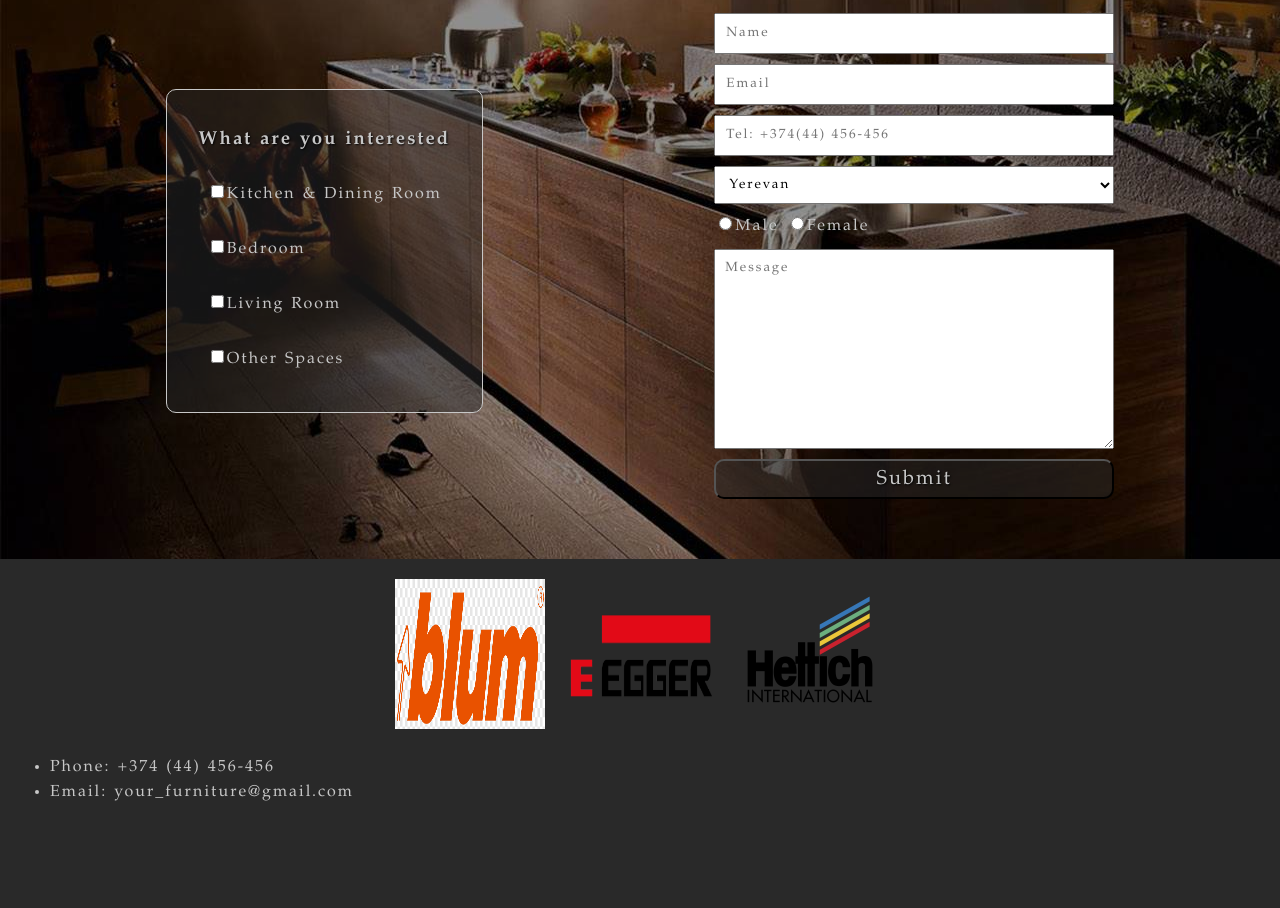
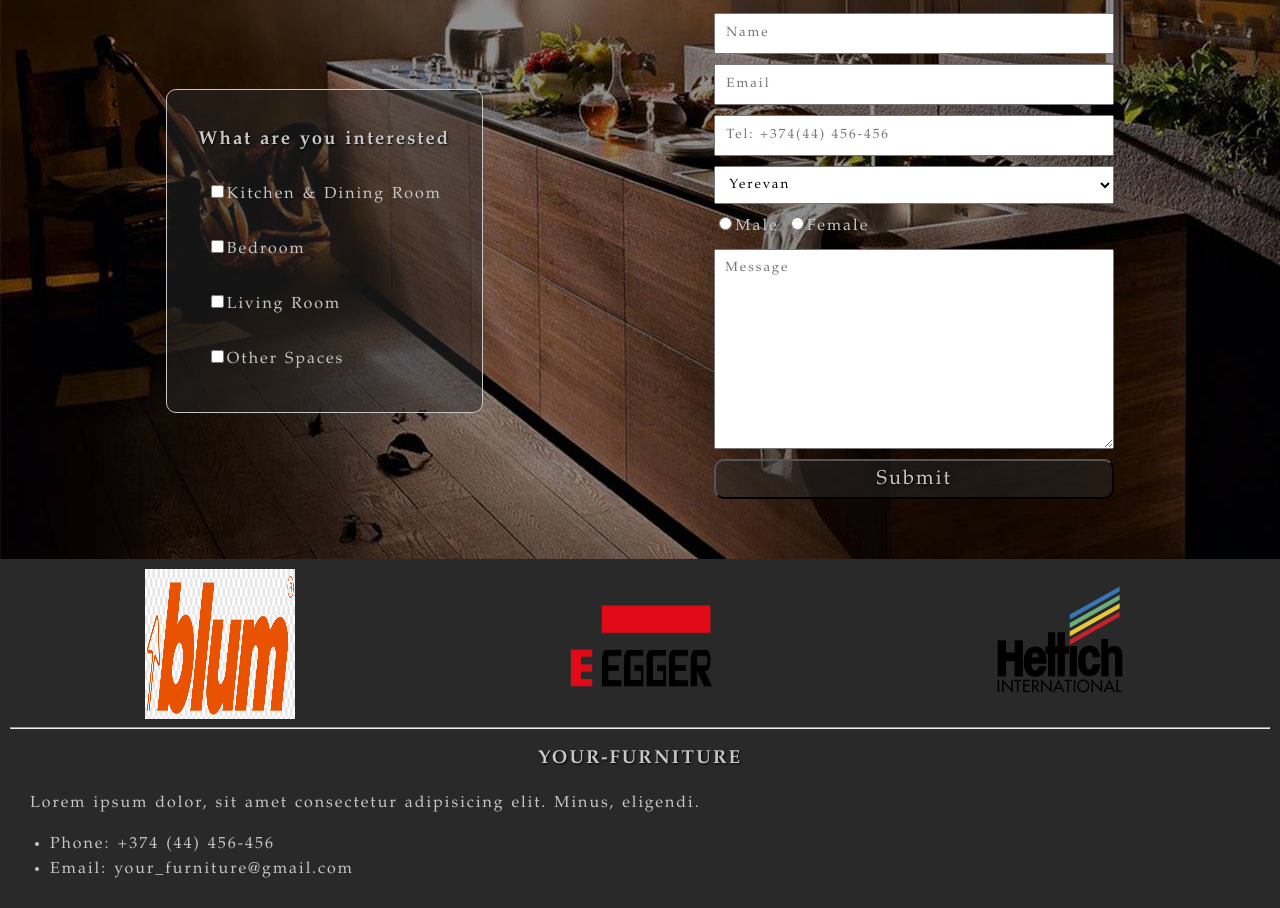
Before and after one commit to Anri-H/your-furniture, a plain HTML site: page index.html in a window 1280 px wide. Shown: the part 2918-3826 px from the top of the page. Before the commit the page ends 3749 px from the top, so only its background shows below. Drawn offline with Linux system fonts and the light colour scheme.

Commit message:
some commit

```diff
--- a/index.html
+++ b/index.html
@@ -179,6 +179,11 @@
     <img src="./img/Egger-Logo.png" width="150px" alt="egger">
     <img src="./img/hettich-international-logo.png" width="150px" alt="hettich">
     </article>
+    <hr/>
+    <div class="">
+    <h3>YOUR-FURNITURE</h3>
+    <p>Lorem ipsum dolor, sit amet consectetur adipisicing elit. Minus, eligendi.</p>
+  </div>
     <ul>
       <li>Phone: +374 (44) 456-456</li>
       <li>Email: your_furniture@gmail.com</li>
--- a/style.css
+++ b/style.css
@@ -234,13 +234,10 @@ footer {
   background-color: var(--back-color);
 }
 
-footer img {
-  margin: 10px;
-}
-
 footer .companies {
   display: flex;
-  justify-content: center;
+  justify-content: space-around;
+  flex-flow: wrap;
 }
 
 @media screen and (max-width: 900px) {
```
